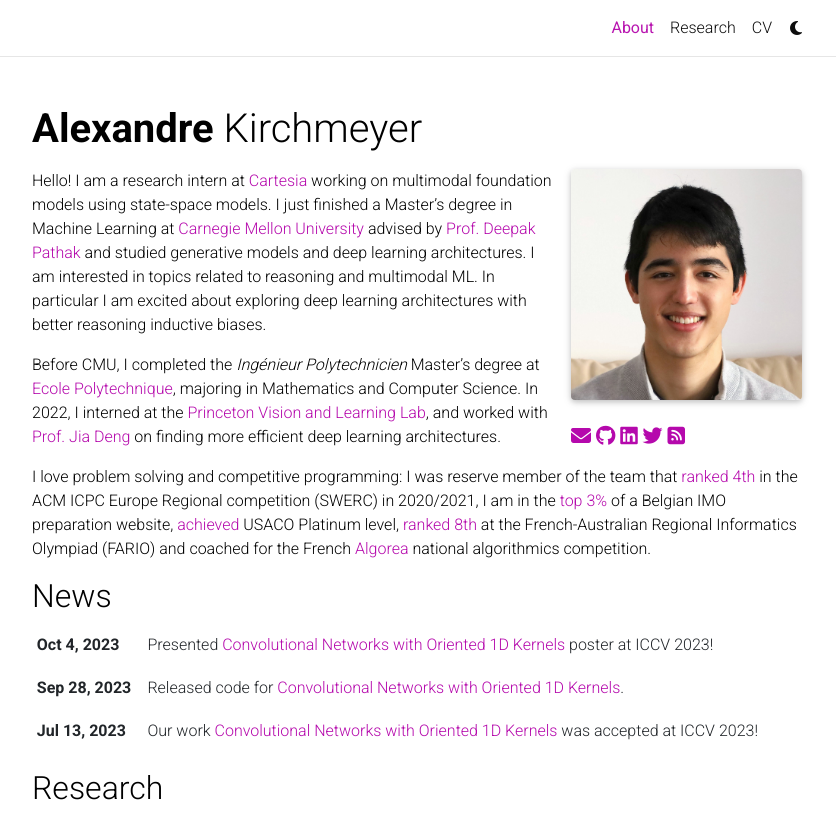
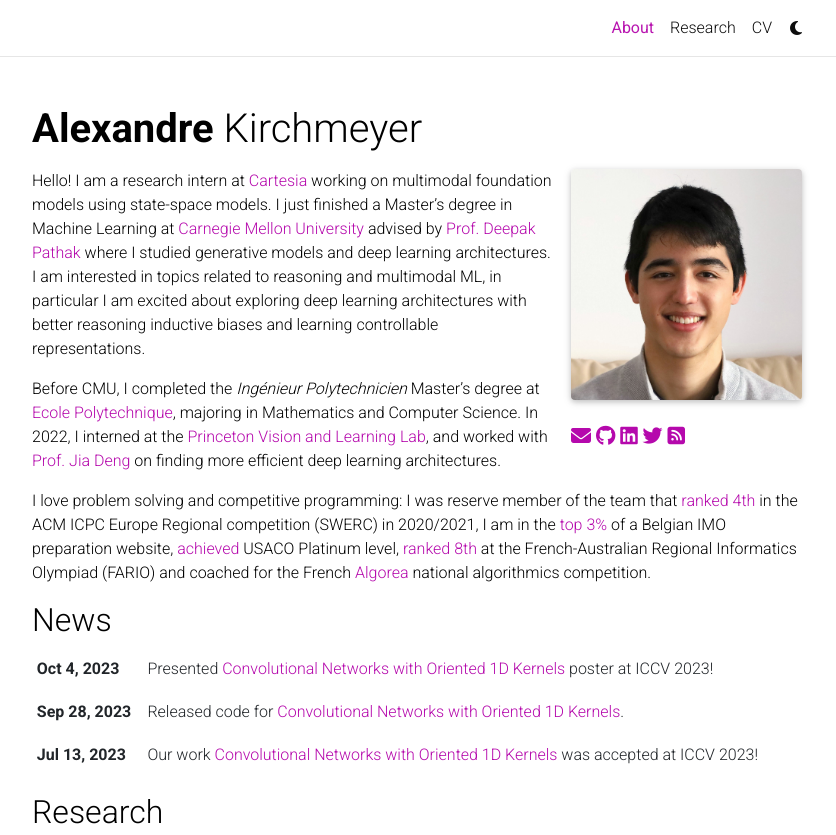
Before and after one commit to akirchmeyer/akirchmeyer, a Jekyll site: the page built from _pages/about.md, in a window 1280 px wide and 1033 px high, cut to the strip 0-835 px from the top of the window. Shown: the whole strip, without its empty margins (223-1059 px from the left). Built offline with Jekyll 4.4.1, drawn with Linux system fonts in a browser that asks for light colours; full-size pictures stand in for the smaller copies a plugin makes; comment, search, counter and statistics services are not loaded; a style sheet for code colours, icons or effects is not loaded.

Commit message:
Update about.md

```diff
--- a/_pages/about.md
+++ b/_pages/about.md
@@ -17,8 +17,8 @@
 social: false  # includes social icons at the bottom of the page
 ---
 
-Hello! I am a research intern at [Cartesia](https://cartesia.ai/) working on multimodal foundation models using state-space models. I just finished a Master's degree in Machine Learning at [Carnegie Mellon University](https://www.ml.cmu.edu) advised by [Prof. Deepak Pathak](https://www.cs.cmu.edu/~dpathak) and studied generative models and deep learning architectures.
-I am interested in topics related to reasoning and multimodal ML. In particular I am excited about exploring deep learning architectures with better reasoning inductive biases.
+Hello! I am a research intern at [Cartesia](https://cartesia.ai/) working on multimodal foundation models using state-space models. I just finished a Master's degree in Machine Learning at [Carnegie Mellon University](https://www.ml.cmu.edu) advised by [Prof. Deepak Pathak](https://www.cs.cmu.edu/~dpathak) where I studied generative models and deep learning architectures.
+I am interested in topics related to reasoning and multimodal ML, in particular I am excited about exploring deep learning architectures with better reasoning inductive biases and learning controllable representations.
 
 Before CMU, I completed the [_Ingénieur Polytechnicien_](https://programmes.polytechnique.edu/en/ingenieur-polytechnicien-program/ingenieur-polytechnicien-program) Master's degree at [Ecole Polytechnique](https://www.polytechnique.edu), majoring in Mathematics and Computer Science. In 2022, I interned at the [Princeton Vision and Learning Lab](https://pvl.cs.princeton.edu), and worked with [Prof. Jia Deng](https://www.cs.princeton.edu/~jiadeng/) on finding more efficient deep learning architectures.
 
```
